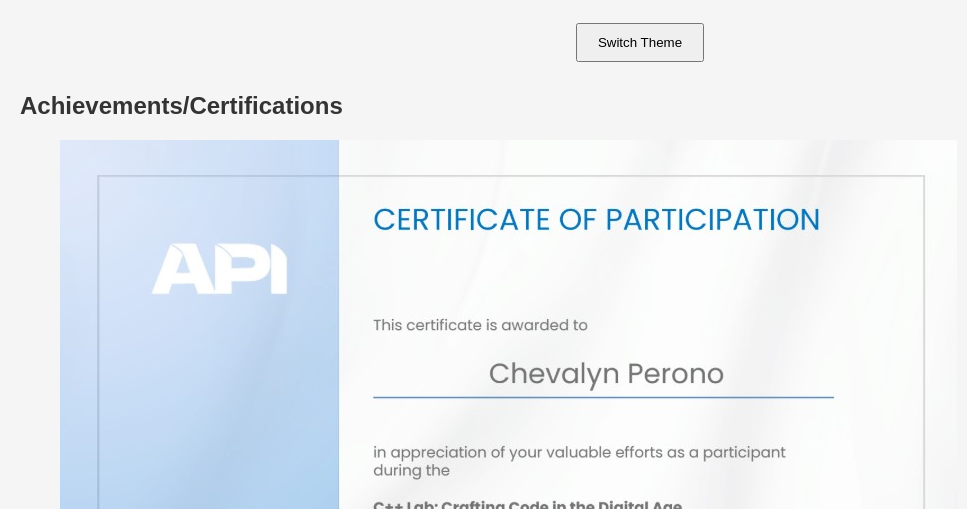
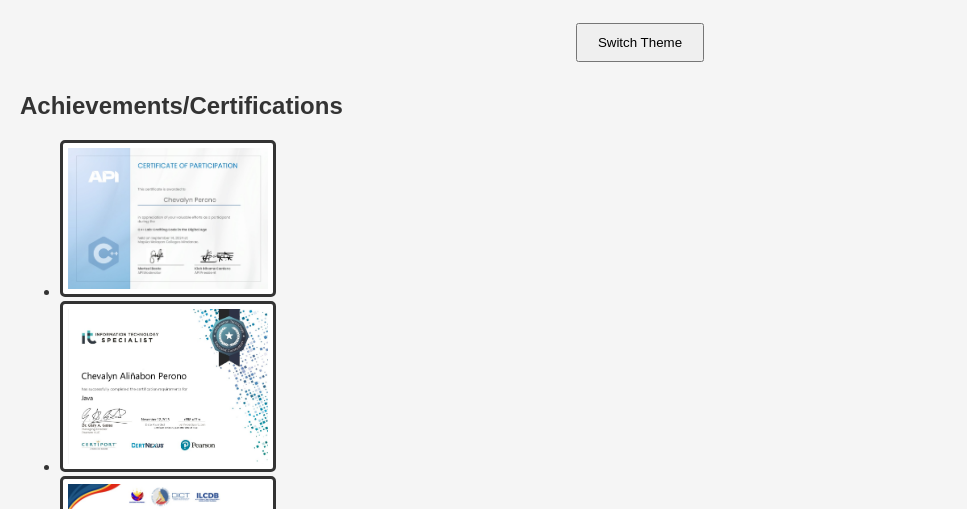
Before and after one commit to Chevyyyyy/portfolio, a plain HTML site: page index.html in a window 1280 px wide. Shown: the part 291-800 px from the top of the page, without its empty margins (0-967 px from the left). Drawn offline with Linux system fonts and the light colour scheme.

Commit message:
Update style.css

```diff
--- a/style.css
+++ b/style.css
@@ -16,6 +16,14 @@ header {
 	width: 150px;
 	border-radius: 50%;
 }
+.cert-img {
+   width: 200px;
+   height: auto;
+   border: 3px solid #333;
+   border-radius: 5px;
+   padding: 5px;
+   background-color: #fff;
+}
 
 button {
 	padding: 10px 20px;
```
